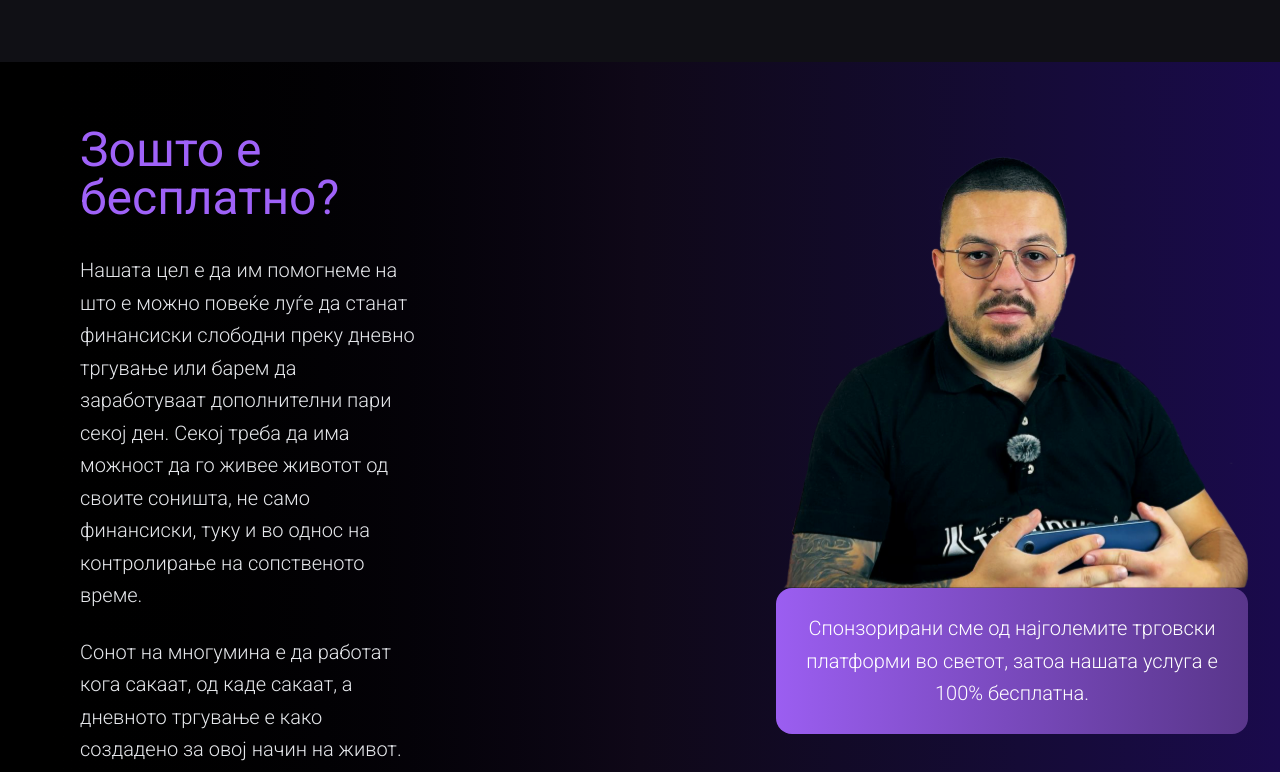
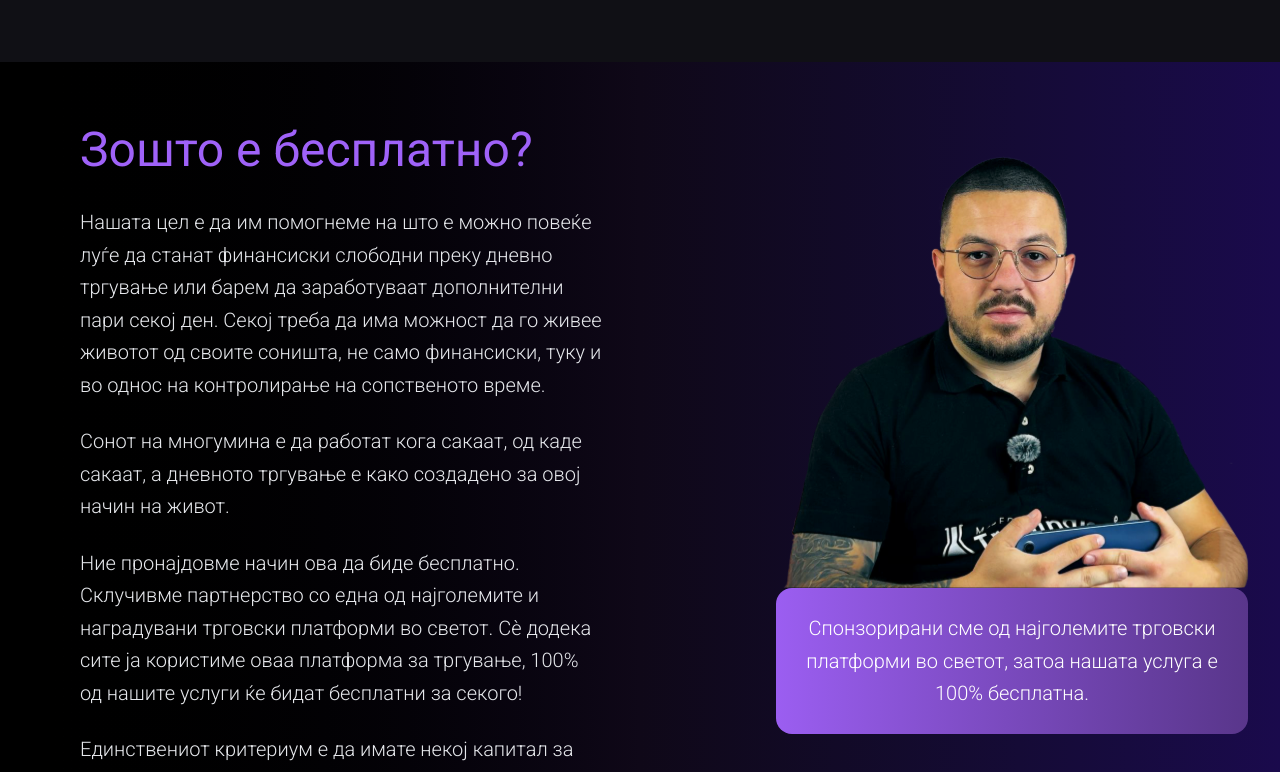
Before and after one commit to tradinglabmk/TradingLab, a Next.js app: page / in a window 1280 px wide. Shown: the part 2250-3022 px from the top of the page. Built offline with nearby package versions, Linux system fonts and the light colour scheme.

Commit message:
fix width

```diff
--- a/src/app/components/ImageTextSection/ImageTextSection.tsx
+++ b/src/app/components/ImageTextSection/ImageTextSection.tsx
@@ -31,10 +31,10 @@ const ImageTextSection = ({
     <section
       className={`${backgroundColor} text-white py-16 px-6 md:px-12 lg:px-20`}
     >
-  <div className="max-w-7xl mx-auto grid grid-cols-1 lg:grid-cols-[55%_45%] items-start gap-12 lg:gap-16">
+  <div className="max-w-8xl mx-auto grid grid-cols-1 lg:grid-cols-[55%_45%] items-start gap-12 lg:gap-16">
         {/* Text Content */}
         <div
-          className={`w-full lg:w-[55%] space-y-6 ${
+          className={`w-full lg:w-[85%] space-y-6 ${
             reverseLayout ? "lg:order-2" : ""
           }`}
         >
```
